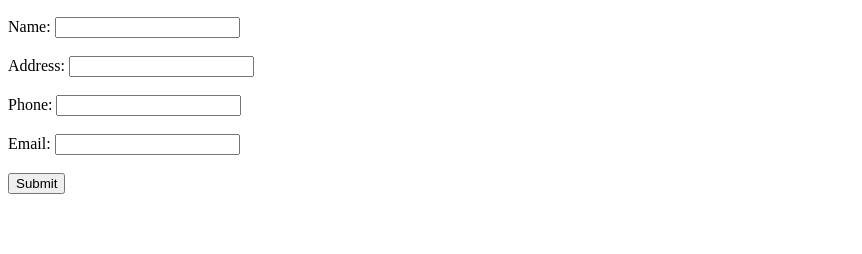
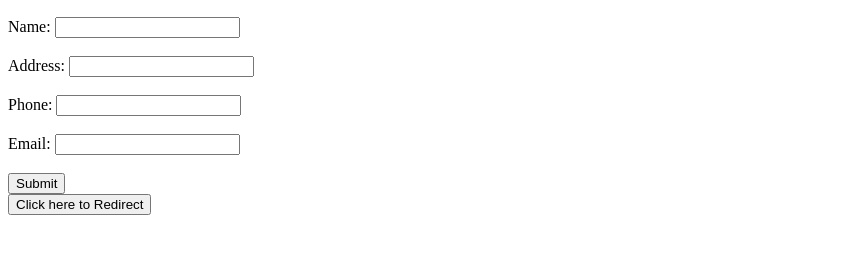
Before and after one commit to souradeep07/Validation, a plain HTML site: page index.html in a window 1280 px wide. Shown: the part 110-364 px from the top of the page, without its empty margins (0-862 px from the left). Drawn offline with Linux system fonts and the light colour scheme.

Commit message:
Update index.html

```diff
--- a/index.html
+++ b/index.html
@@ -22,5 +22,6 @@
             <input type="email" id="email" name="" pattern="[a-z0-9._$]{1,}@[a-z0-9]{1,}.[a-z0-9._$]{1,}"> </br> </br>
             <input type="submit" value="Submit">
     </form>
+<button id="buton" onclick="rdirect();">Click here to Redirect</button>
 	</body>
 </html>
```
